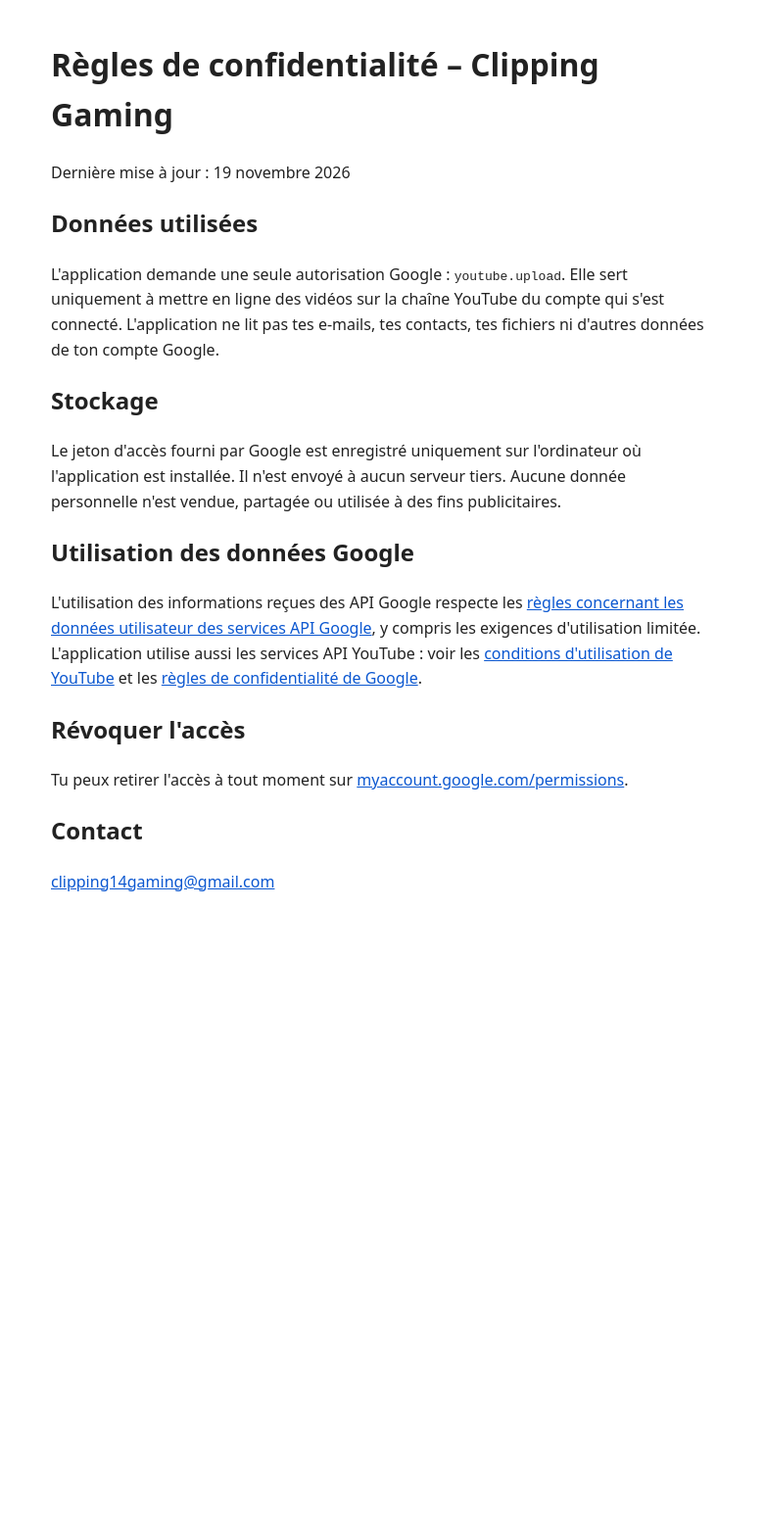
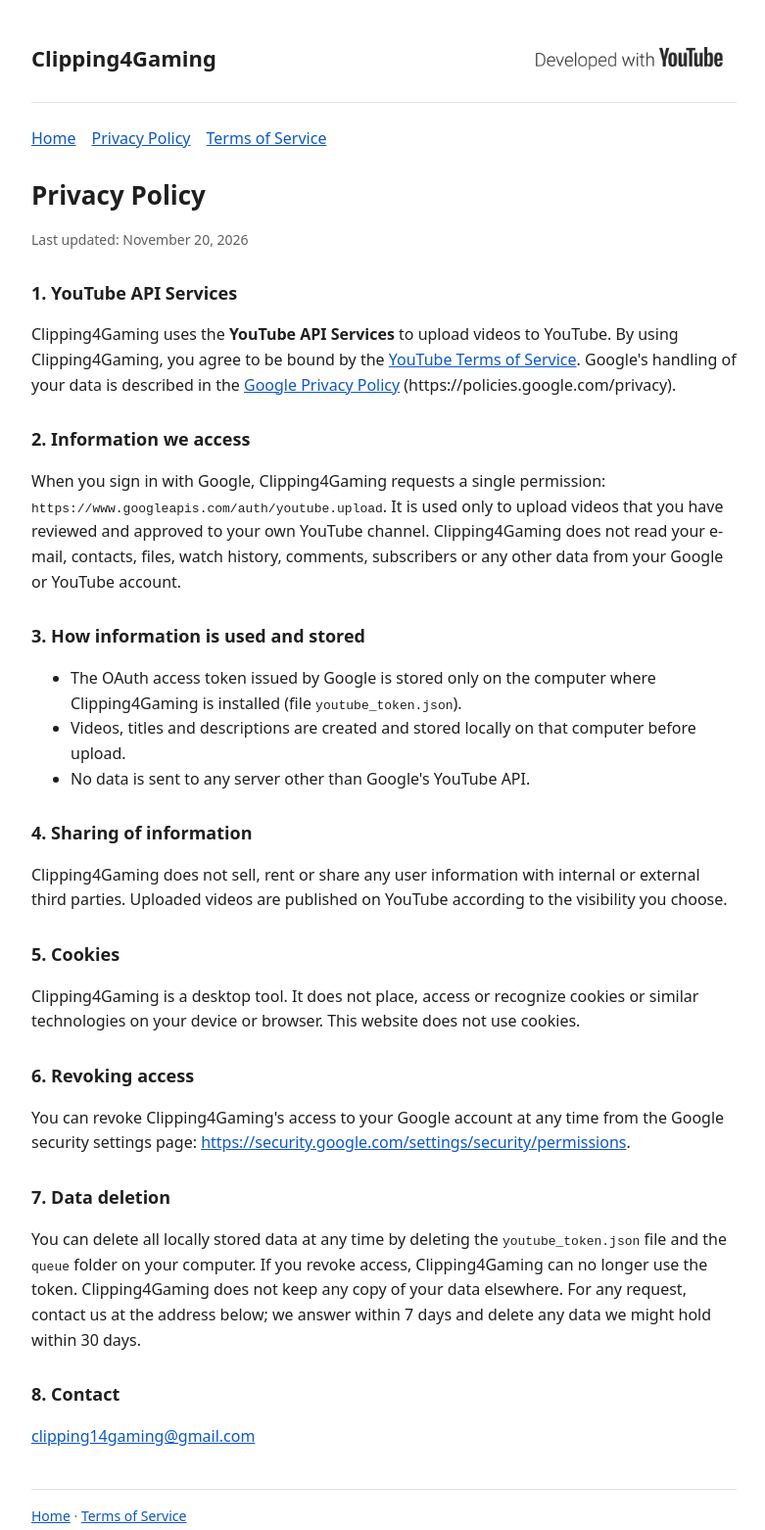
Before and after one commit to clipping14gaming/clipping14gaming.github.io, a plain HTML site: page confidentialite.html in a window 1280 px wide. Shown: the whole page at 98% size, without its empty margins (248-1029 px from the left). Before the commit the page ends 953 px from the top, so only its background shows below. Drawn offline with Linux system fonts and the light colour scheme.

Commit message:
Add files via upload

```diff
--- a/confidentialite.html
+++ b/confidentialite.html
@@ -1,39 +1,68 @@
 <!doctype html>
-<html lang="fr">
+<html lang="en">
 <head>
 <meta charset="utf-8">
 <meta name="viewport" content="width=device-width, initial-scale=1">
-<title>Règles de confidentialité</title>
-<style>
-  body { font-family: system-ui, sans-serif; max-width: 680px; margin: 40px auto; padding: 0 16px; line-height: 1.6; color: #222; background: #fff; }
-  a { color: #0b57d0; }
-</style>
+<title>Privacy Policy – Clipping4Gaming</title>
+<link rel="stylesheet" href="style.css">
 </head>
 <body>
-<h1>Règles de confidentialité – Clipping Gaming</h1>
-<p>Dernière mise à jour : 19 novembre 2026</p>
+<header>
+  <a class="name" href="index.html">Clipping4Gaming</a>
+  <img src="developed-with-youtube.png" alt="Developed with YouTube">
+</header>
+<nav>
+  <a href="index.html">Home</a>
+  <a href="confidentialite.html">Privacy Policy</a>
+  <a href="conditions.html">Terms of Service</a>
+</nav>
 
-<h2>Données utilisées</h2>
-<p>L'application demande une seule autorisation Google : <code>youtube.upload</code>. Elle sert uniquement à
-mettre en ligne des vidéos sur la chaîne YouTube du compte qui s'est connecté.
-L'application ne lit pas tes e-mails, tes contacts, tes fichiers ni d'autres données de ton compte Google.</p>
+<h1>Privacy Policy</h1>
+<p class="muted">Last updated: November 20, 2026</p>
 
-<h2>Stockage</h2>
-<p>Le jeton d'accès fourni par Google est enregistré uniquement sur l'ordinateur où l'application est installée.
-Il n'est envoyé à aucun serveur tiers. Aucune donnée personnelle n'est vendue, partagée ou utilisée à des fins publicitaires.</p>
+<h2>1. YouTube API Services</h2>
+<p>Clipping4Gaming uses the <strong>YouTube API Services</strong> to upload videos to YouTube. By using Clipping4Gaming,
+you agree to be bound by the <a href="https://www.youtube.com/t/terms">YouTube Terms of Service</a>.
+Google's handling of your data is described in the
+<a href="https://policies.google.com/privacy">Google Privacy Policy</a> (https://policies.google.com/privacy).</p>
 
-<h2>Utilisation des données Google</h2>
-<p>L'utilisation des informations reçues des API Google respecte les
-<a href="https://developers.google.com/terms/api-services-user-data-policy">règles concernant les données utilisateur des services API Google</a>,
-y compris les exigences d'utilisation limitée. L'application utilise aussi les services API YouTube :
-voir les <a href="https://www.youtube.com/t/terms">conditions d'utilisation de YouTube</a> et les
-<a href="https://policies.google.com/privacy">règles de confidentialité de Google</a>.</p>
+<h2>2. Information we access</h2>
+<p>When you sign in with Google, Clipping4Gaming requests a single permission:
+<code>https://www.googleapis.com/auth/youtube.upload</code>. It is used only to upload videos that you have reviewed
+and approved to your own YouTube channel. Clipping4Gaming does not read your e-mail, contacts, files, watch history,
+comments, subscribers or any other data from your Google or YouTube account.</p>
 
-<h2>Révoquer l'accès</h2>
-<p>Tu peux retirer l'accès à tout moment sur
-<a href="https://myaccount.google.com/permissions">myaccount.google.com/permissions</a>.</p>
+<h2>3. How information is used and stored</h2>
+<ul>
+  <li>The OAuth access token issued by Google is stored only on the computer where Clipping4Gaming is installed
+      (file <code>youtube_token.json</code>).</li>
+  <li>Videos, titles and descriptions are created and stored locally on that computer before upload.</li>
+  <li>No data is sent to any server other than Google's YouTube API.</li>
+</ul>
 
-<h2>Contact</h2>
+<h2>4. Sharing of information</h2>
+<p>Clipping4Gaming does not sell, rent or share any user information with internal or external third parties.
+Uploaded videos are published on YouTube according to the visibility you choose.</p>
+
+<h2>5. Cookies</h2>
+<p>Clipping4Gaming is a desktop tool. It does not place, access or recognize cookies or similar technologies
+on your device or browser. This website does not use cookies.</p>
+
+<h2>6. Revoking access</h2>
+<p>You can revoke Clipping4Gaming's access to your Google account at any time from the Google security settings page:
+<a href="https://security.google.com/settings/security/permissions">https://security.google.com/settings/security/permissions</a>.</p>
+
+<h2>7. Data deletion</h2>
+<p>You can delete all locally stored data at any time by deleting the <code>youtube_token.json</code> file and the
+<code>queue</code> folder on your computer. If you revoke access, Clipping4Gaming can no longer use the token.
+Clipping4Gaming does not keep any copy of your data elsewhere. For any request, contact us at the address below;
+we answer within 7 days and delete any data we might hold within 30 days.</p>
+
+<h2>8. Contact</h2>
 <p><a href="mailto:clipping14gaming@gmail.com">clipping14gaming@gmail.com</a></p>
+
+<footer>
+  <a href="index.html">Home</a> · <a href="conditions.html">Terms of Service</a>
+</footer>
 </body>
 </html>
--- /dev/null
+++ b/style.css
@@ -0,0 +1,11 @@
+body { font-family: system-ui, -apple-system, "Segoe UI", sans-serif; max-width: 720px; margin: 0 auto; padding: 32px 16px 48px; line-height: 1.6; color: #1f1f1f; background: #fff; }
+header { display: flex; align-items: center; justify-content: space-between; gap: 16px; flex-wrap: wrap; border-bottom: 1px solid #e3e3e3; padding-bottom: 16px; margin-bottom: 24px; }
+header .name { font-size: 22px; font-weight: 700; color: #1f1f1f; text-decoration: none; }
+header img { height: 96px; width: auto; margin: -20px -24px -20px 0; }
+nav { display: flex; gap: 16px; flex-wrap: wrap; margin-bottom: 24px; }
+nav a, a { color: #0b57d0; }
+h1 { font-size: 26px; margin: 0 0 8px; }
+h2 { font-size: 18px; margin-top: 28px; }
+.muted { color: #5f5f5f; font-size: 14px; }
+.box { background: #f6f8fc; border: 1px solid #dbe3f3; border-radius: 10px; padding: 12px 16px; }
+footer { margin-top: 40px; padding-top: 16px; border-top: 1px solid #e3e3e3; font-size: 14px; color: #5f5f5f; }
```
Also changed, not shown: conditions.html (added, +56 -0 lines), index.html (+36 -12 lines), developed-with-youtube.png (added).
